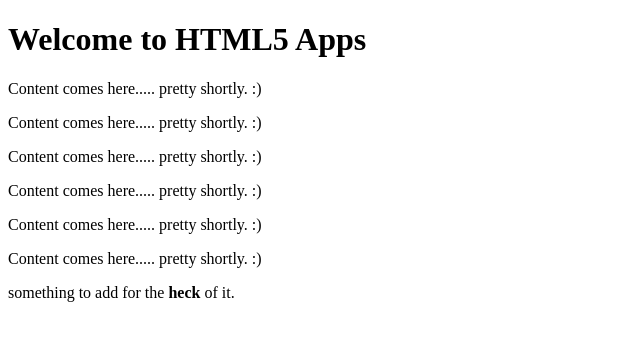
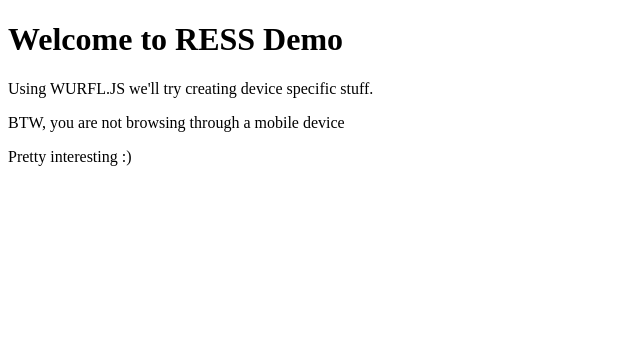
Before and after one commit to sirajrkhan/ress, a plain HTML site: page index.html in a window 1280 px wide. Shown: the whole page, without its empty margins (0-640 px from the left). Drawn offline with Linux system fonts and the light colour scheme; a script that the page names is missing.

Commit message:
Ress Demo with WURFL

```diff
--- a/index.html
+++ b/index.html
@@ -1,19 +1,26 @@
 <!doctype html>
 <head>
-<title>Sample HTML5 App</title>
+<title>Ress Demo</title>
 <meta charset="utf-8">
 <meta name="viewport" content="width=device-width,initial-scale=1">
+<script type='text/javascript' src="//wurfl.io/wurfl.js"></script>
+<script>
+window.onload = function(){
+	console.log(WURFL);
+	if(WURFL.is_mobile){
+		document.getElementById("mcheck").style.display = "none";
+		console.log('this is mobile');
+	} else{
+		document.getElementById("mcheck").style.display = "block";
+		console.log('this is NOT a mobile');
+	}
+}
+</script>
 </head>
 <body>
-<h1>Welcome to HTML5 Apps</h1>
-<p>Content comes here..... pretty shortly. :)</p>
-<p>Content comes here..... pretty shortly. :)</p>
-<p>Content comes here..... pretty shortly. :)</p>
-<p>Content comes here..... pretty shortly. :)</p>
-<p>Content comes here..... pretty shortly. :)</p>
-<p>Content comes here..... pretty shortly. :)</p>
-    <div>
-        something to add for the <b>heck</b> of it.
-    </div>
+<h1>Welcome to RESS Demo</h1>
+<p>Using WURFL.JS we'll try creating device specific stuff.</p>
+<div>BTW, you are<span id="mcheck"> not</span> browsing through a mobile device</div>
+<p>Pretty interesting :)</p>
 </body>
 </html>
```
